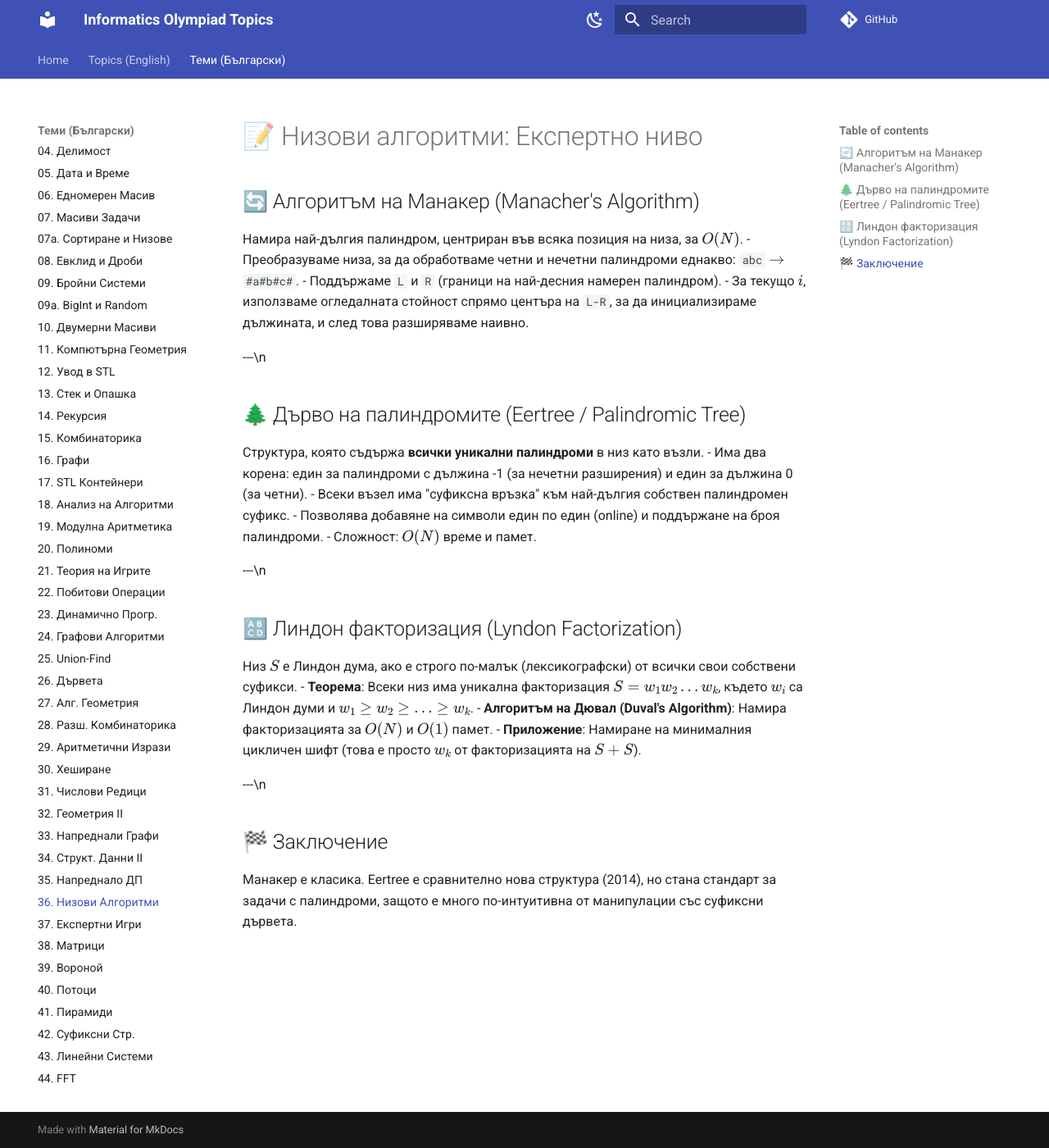
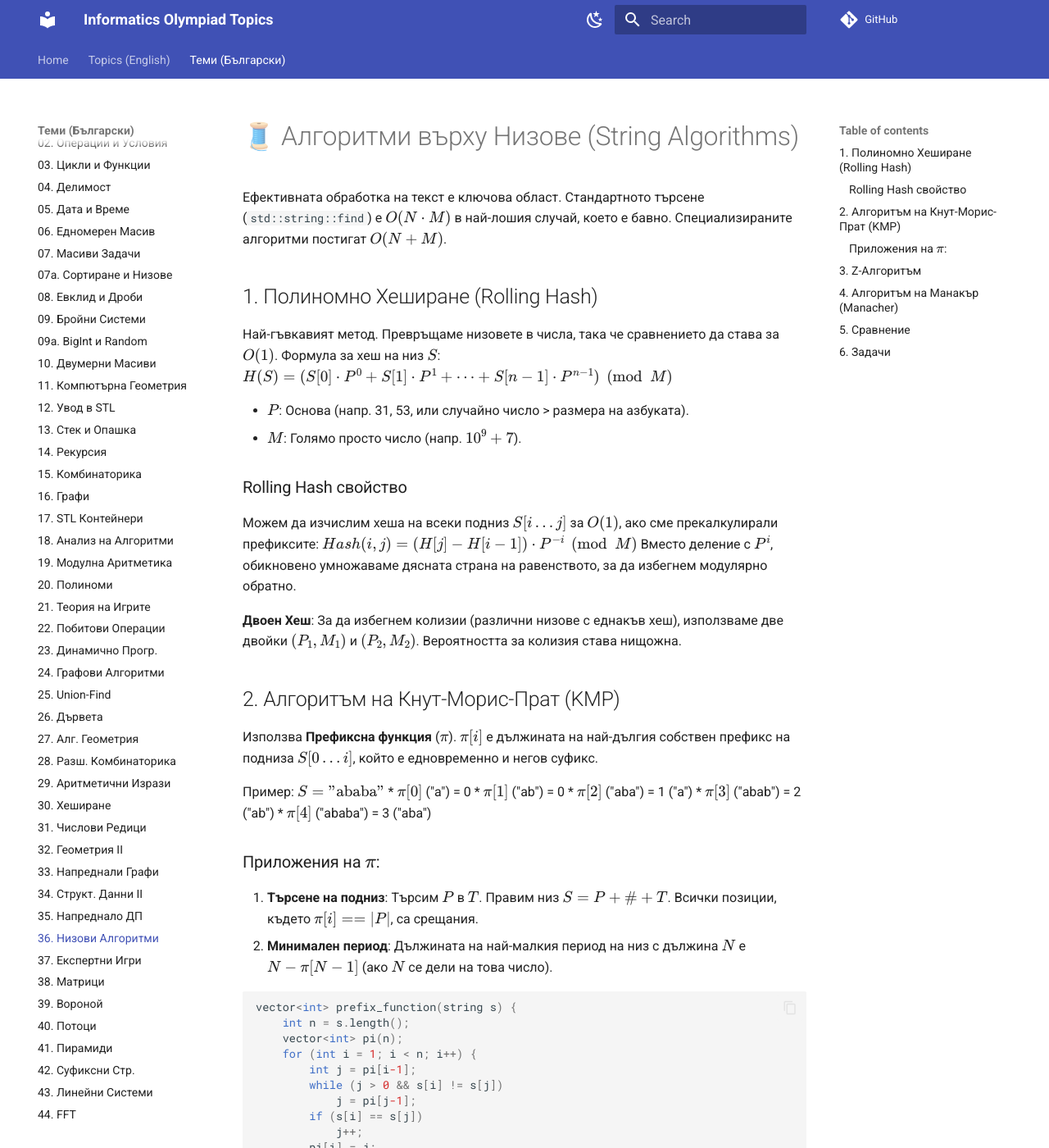
Before and after one commit to KadirYazadzhi/Informatics-Olympiad-Topics, an MkDocs documentation site: the page built from docs/BG/36.md, in a window 1280 px wide and 1400 px high. Shown: the whole window at 82% size. Built offline with MkDocs 1.6.1 and Material for MkDocs 9.7.7, drawn with Linux system fonts in a browser that asks for light colours; comment, search, counter and statistics services are not loaded; some of the changed text lies outside the part shown.

Commit message:
Expand BG/36.md: Rolling Hash, KMP, Z-Algorithm, and Manacher

````diff
--- a/docs/BG/36.md
+++ b/docs/BG/36.md
@@ -1,33 +1,79 @@
-# 📝 Низови алгоритми: Експертно ниво
+# 🧵 Алгоритми върху Низове (String Algorithms)
 
-## 🔄 Алгоритъм на Манакер (Manacher's Algorithm)
+Ефективната обработка на текст е ключова област. Стандартното търсене (`std::string::find`) е $O(N \cdot M)$ в най-лошия случай, което е бавно. Специализираните алгоритми постигат $O(N + M)$.
 
-Намира най-дългия палиндром, центриран във всяка позиция на низа, за $O(N)$.
-- Преобразуваме низа, за да обработваме четни и нечетни палиндроми еднакво: `abc` $\to$ `#a#b#c#`.
-- Поддържаме `L` и `R` (граници на най-десния намерен палиндром).
-- За текущо $i$, използваме огледалната стойност спрямо центъра на `L-R`, за да инициализираме дължината, и след това разширяваме наивно.
+## 1. Полиномно Хеширане (Rolling Hash)
 
----\n
+Най-гъвкавият метод. Превръщаме низовете в числа, така че сравнението да става за $O(1)$.
+Формула за хеш на низ $S$:
+$H(S) = (S[0] \cdot P^0 + S[1] \cdot P^1 + \dots + S[n-1] \cdot P^{n-1}) \pmod M$
 
-## 🌲 Дърво на палиндромите (Eertree / Palindromic Tree)
+*   $P$: Основа (напр. 31, 53, или случайно число > размера на азбуката).
+*   $M$: Голямо просто число (напр. $10^9 + 7$).
 
-Структура, която съдържа **всички уникални палиндроми** в низ като възли.
-- Има два корена: един за палиндроми с дължина -1 (за нечетни разширения) и един за дължина 0 (за четни).
-- Всеки възел има "суфиксна връзка" към най-дългия собствен палиндромен суфикс.
-- Позволява добавяне на символи един по един (online) и поддържане на броя палиндроми.
-- Сложност: $O(N)$ време и памет.
+### Rolling Hash свойство
+Можем да изчислим хеша на всеки подниз $S[i \dots j]$ за $O(1)$, ако сме прекалкулирали префиксите:
+$Hash(i, j) = (H[j] - H[i-1]) \cdot P^{-i} \pmod M$
+Вместо деление с $P^i$, обикновено умножаваме дясната страна на равенството, за да избегнем модулярно обратно.
 
----\n
+**Двоен Хеш**: За да избегнем колизии (различни низове с еднакъв хеш), използваме две двойки $(P_1, M_1)$ и $(P_2, M_2)$. Вероятността за колизия става нищожна.
 
-## 🔠 Линдон факторизация (Lyndon Factorization)
+## 2. Алгоритъм на Кнут-Морис-Прат (KMP)
 
-Низ $S$ е Линдон дума, ако е строго по-малък (лексикографски) от всички свои собствени суфикси.
-- **Теорема**: Всеки низ има уникална факторизация $S = w_1 w_2 … w_k$, където $w_i$ са Линдон думи и $w_1 ≥ w_2 ≥ … ≥ w_k$.
-- **Алгоритъм на Дювал (Duval's Algorithm)**: Намира факторизацията за $O(N)$ и $O(1)$ памет.
-- **Приложение**: Намиране на минималния цикличен шифт (това е просто $w_k$ от факторизацията на $S+S$).
+Използва **Префиксна функция** ($\pi$).
+$\pi[i]$ е дължината на най-дългия собствен префикс на подниза $S[0 \dots i]$, който е едновременно и негов суфикс.
 
----\n
+Пример: $S = \text{"ababa"}$
+*   $\pi[0]$ ("a") = 0
+*   $\pi[1]$ ("ab") = 0
+*   $\pi[2]$ ("aba") = 1 ("a")
+*   $\pi[3]$ ("abab") = 2 ("ab")
+*   $\pi[4]$ ("ababa") = 3 ("aba")
 
-## 🏁 Заключение
+### Приложения на $\pi$:
+1.  **Търсене на подниз**: Търсим $P$ в $T$. Правим низ $S = P + \# + T$. Всички позиции, където $\pi[i] == |P|$, са срещания.
+2.  **Минимален период**: Дължината на най-малкия период на низ с дължина $N$ е $N - \pi[N-1]$ (ако $N$ се дели на това число).
 
-Манакер е класика. Eertree е сравнително нова структура (2014), но стана стандарт за задачи с палиндроми, защото е много по-интуитивна от манипулации със суфиксни дървета.
+```cpp
+vector<int> prefix_function(string s) {
+    int n = s.length();
+    vector<int> pi(n);
+    for (int i = 1; i < n; i++) {
+        int j = pi[i-1];
+        while (j > 0 && s[i] != s[j])
+            j = pi[j-1];
+        if (s[i] == s[j])
+            j++;
+        pi[i] = j;
+    }
+    return pi;
+}
+```
+
+## 3. Z-Алгоритъм
+
+Изчислява **Z-функция**.
+$Z[i]$ е дължината на най-дългия общ префикс между низа $S$ и суфикса на $S$, започващ от $i$.
+*   $Z[0]$ обикновено не се дефинира (или е $N$).
+*   Аналогично на KMP, позволява търсене на шаблон за линейно време.
+
+## 4. Алгоритъм на Манакър (Manacher)
+
+Намира най-дългия палиндром във всяка позиция на низа за $O(N)$.
+*   Разглежда отделно палиндроми с нечетна дължина (център в символ) и четна дължина (център между символи).
+
+## 5. Сравнение
+
+| Алгоритъм | Сложност | Предимства | Недостатъци |
+| :--- | :--- | :--- | :--- |
+| **Hashing** | $O(N)$ | Лесен код, гъвкав (палиндроми, сравнения) | Вероятност за колизия (макар и малка) |
+| **KMP** | $O(N)$ | Детерминистичен, полезен за периодичност | Малко по-сложна логика |
+| **Z-Algo** | $O(N)$ | По-интуитивен за някои задачи от KMP | По-рядко използван |
+| **Aho-Corasick**| $O(N)$ | Търсене на **множество** шаблони едновременно | Базиран на Trie (Тема 26) |
+
+## 6. Задачи
+1.  **Codeforces 1200E**: Compress Words (KMP/Hashing).
+2.  **SPOJ NHAY**: Търсене на игла в купа сено.
+3.  **CSES String Matching**: Базова задача.
+
+```
````
